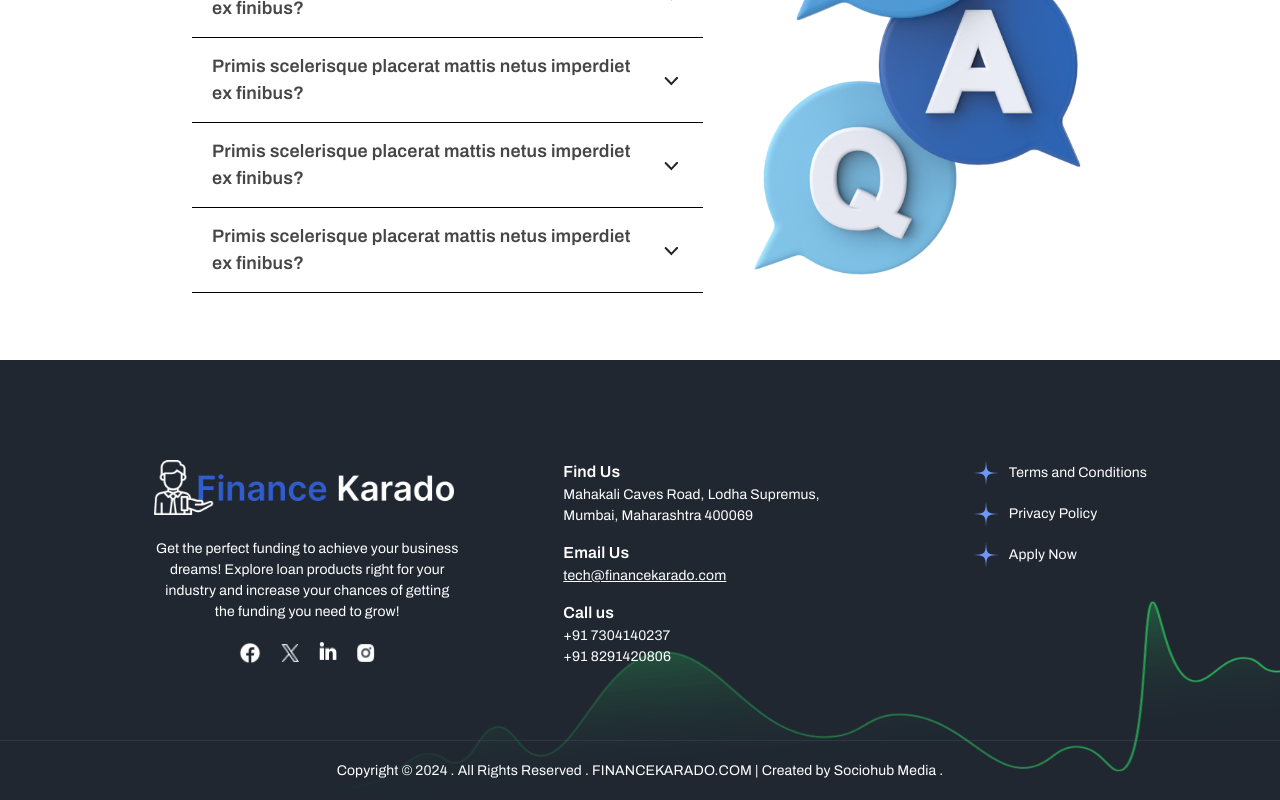
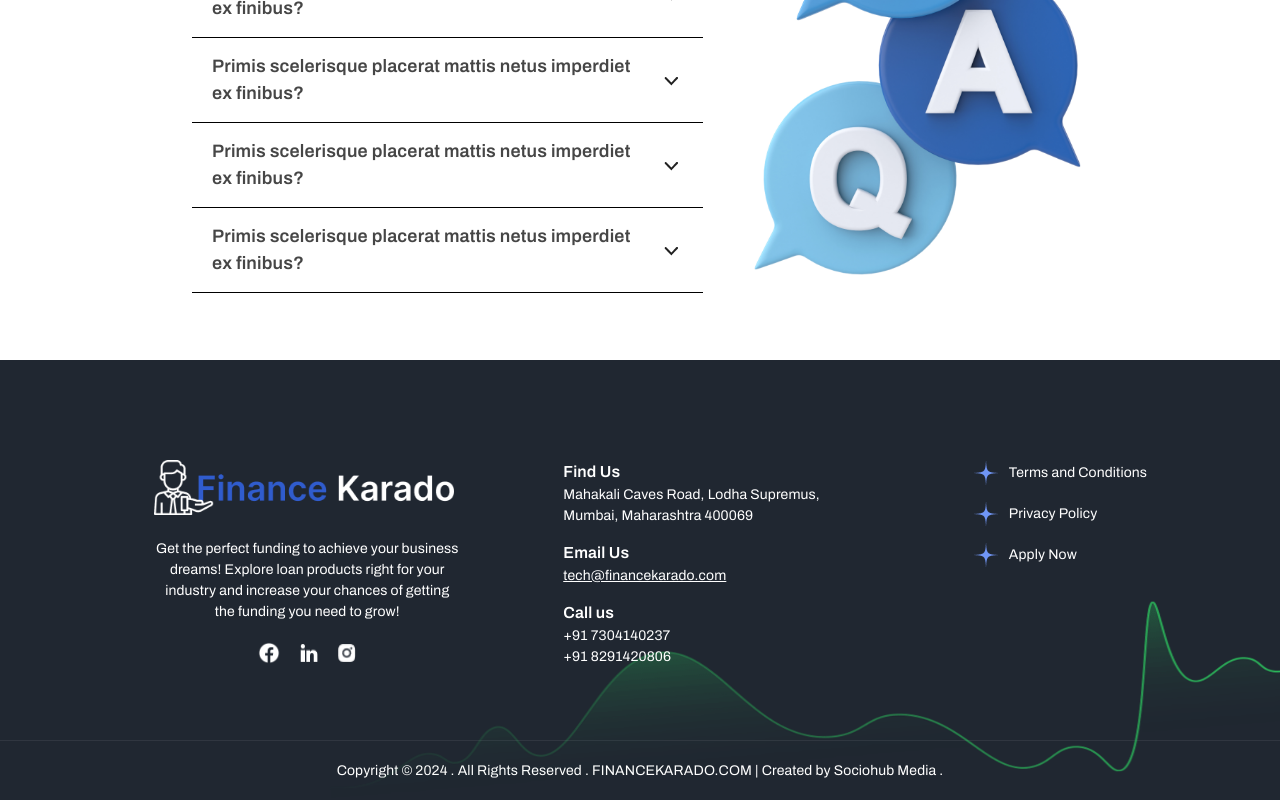
Before and after one commit to jayanta-developer/finance-karado, a React (Create React App) app: page / in a window 1280 px wide. Shown: the part 5523-6323 px from the top of the page. Built offline with nearby package versions, Linux system fonts and the light colour scheme.

Commit message:
add links

```diff
--- a/src/Components/Footer/index.jsx
+++ b/src/Components/Footer/index.jsx
@@ -30,12 +30,15 @@ export default function Footer() {
               className='footerText'>{t("Foote.footerSummery")}
             </Typography>
             <Box className="socialIcon">
-              <img style={{ width: "22px", height: "22px" }} src={facebookIcon} />
-              <img src={twitterIcon} />
+              <a href="https://www.facebook.com/financekarado" target='_blank'>
+                <img style={{ width: "22px", height: "22px" }} src={facebookIcon} />
+              </a>
               <a href="https://www.linkedin.com/company/finance-karado/" target='_blank'>
                 <img src={linkedinIcon} alt="LinkedIn" />
               </a>
-              <img src={instaIcon} />
+              <a href="https://www.instagram.com/financekarado/" target='_blank'>
+                <img src={instaIcon} alt="LinkedIn" />
+              </a>
             </Box>
           </Box>
 
--- a/src/Pages/Home/index.jsx
+++ b/src/Pages/Home/index.jsx
@@ -213,8 +213,6 @@ export default function Home() {
     } else {
       setSubmitBtn(true)
     }
-    console.log(termsCheck);
-    console.log(termsCheck2);
   }, [value, termsCheck, termsCheck2])
 
   return (
--- a/src/Pages/Home/style.css
+++ b/src/Pages/Home/style.css
@@ -925,7 +925,7 @@
   top: 0px;
   left: 0px;
   background: rgb(67 67 67 / 58%);
-  z-index: 9;
+  z-index: 10;
   display: flex;
   justify-content: center;
   align-items: center;
```
